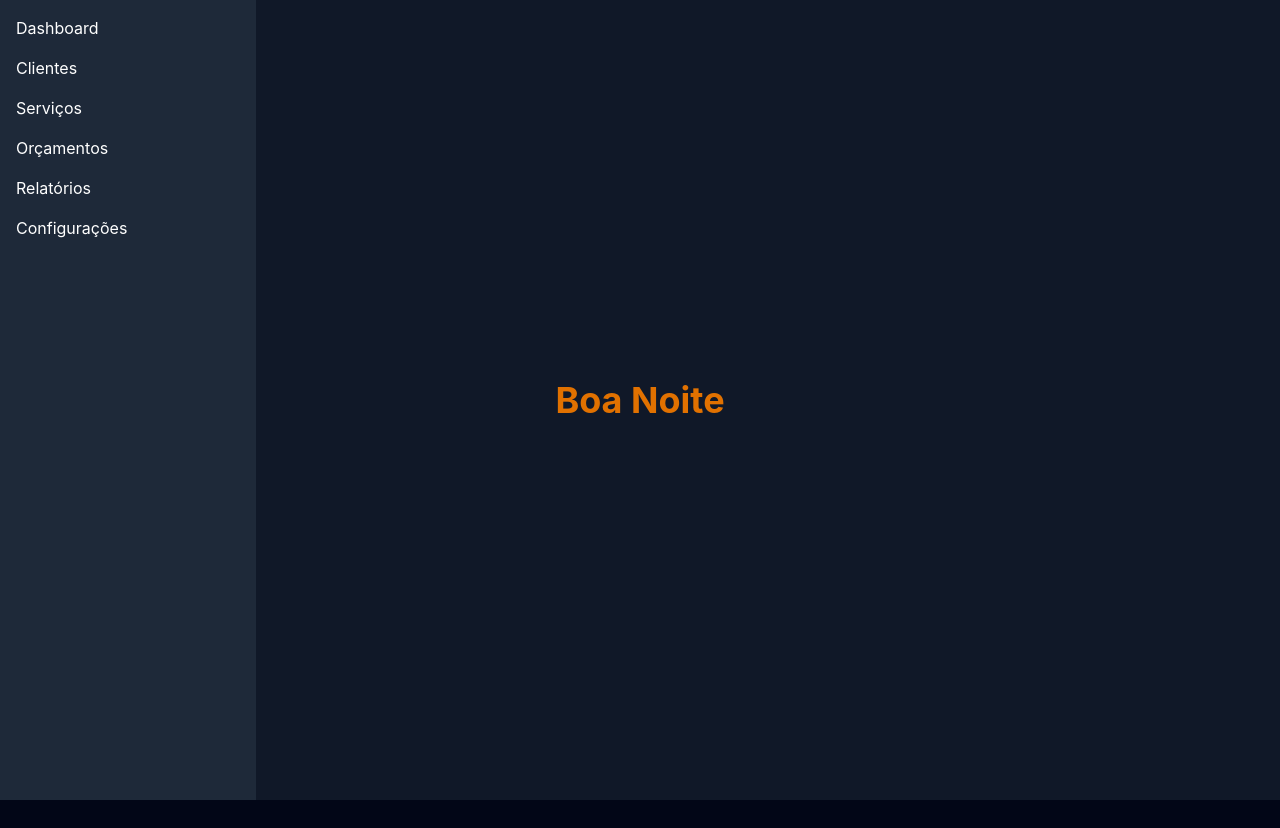
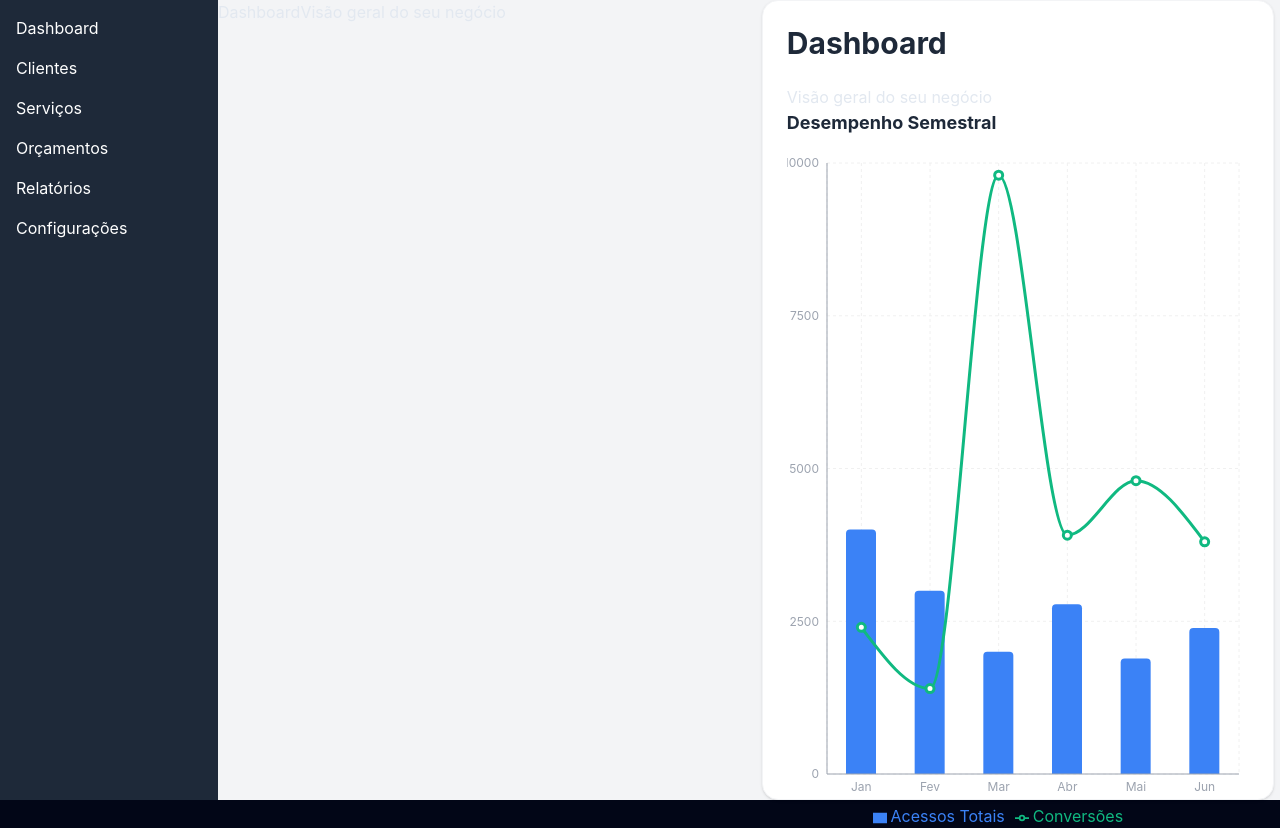
Before and after one commit to danilogmarques/Eletro-Manager, a React (Vite) app: page /dashboard in a window 1280 px wide. Before the commit the page ends 800 px from the top, so only its background shows below. Built offline with nearby package versions, Linux system fonts and the light colour scheme.

Commit message:
feat: componente recharts em dashboard

```diff
--- a/package.json
+++ b/package.json
@@ -14,6 +14,7 @@
     "react": "^19.2.8",
     "react-dom": "^19.2.8",
     "react-router-dom": "^7.18.4",
+    "recharts": "^3.10.1",
     "tailwindcss": "^4.3.3"
   },
   "devDependencies": {
--- a/src/App.tsx
+++ b/src/App.tsx
@@ -1,15 +1,16 @@
 import { BrowserRouter, Route, Routes } from "react-router-dom"
 import { SideBar } from "./components/SideBar"
+import { Dashboard } from "./pages/Dashboard"
 
 
 function App() {
 
   return (
     <BrowserRouter>
-      <div className="bg-gray-900 h-screen w-screen flex items-center justify-center    ">
+      <div className="bg-gray-900 h-screen w-screen flex    ">
         <SideBar />
         <Routes>
-          <Route path="/dashboard" element={<h1 className="text-4xl text-amber-600 font-bold" >Boa Noite</h1>} />
+          <Route path="/dashboard" element={<Dashboard />} />
           <Route path="/clientes" element={<h1 className="text-2xl font-bold text-gray-800">Sobre Nós</h1>} />
           <Route path="/servicos" element={<h1 className="text-2xl font-bold text-gray-800">Serviços</h1>} />
           <Route path="/orcamentos" element={<h1 className="text-2xl font-bold text-gray-800">Orçamentos</h1>} />
--- /dev/null
+++ b/src/components/Recharts.tsx
@@ -0,0 +1,49 @@
+import { ResponsiveContainer, ComposedChart, Line, Bar, XAxis, YAxis, CartesianGrid, Tooltip, Legend } from 'recharts';
+
+// 1. Definição da interface de dados para o TypeScript
+interface AnalyticsData {
+  mes: string;
+  acessos: number;
+  conversoes: number;
+}
+
+// 2. Mock de dados estruturado
+const dados: AnalyticsData[] = [
+  { mes: 'Jan', acessos: 4000, conversoes: 2400 },
+  { mes: 'Fev', acessos: 3000, conversoes: 1398 },
+  { mes: 'Mar', acessos: 2000, conversoes: 9800 },
+  { mes: 'Abr', acessos: 2780, conversoes: 3908 },
+  { mes: 'Mai', acessos: 1890, conversoes: 4800 },
+  { mes: 'Jun', acessos: 2390, conversoes: 3800 },
+];
+
+export function Recharts() {
+  return (
+    <div className="bg-white p-6 rounded-2xl shadow-sm border border-gray-100 w-lg h-screen ml-64">
+      <h1 className="text-3xl font-bold text-gray-800 mb-6">Dashboard</h1>
+      <p>Visão geral do seu negócio</p>
+      <h2 className="text-lg font-bold text-gray-800 mb-4">Desempenho Semestral</h2>
+
+      {/* ResponsiveContainer garante que o gráfico se ajuste ao tamanho da div pai */}
+      <ResponsiveContainer width="100%" height="90%">
+        <ComposedChart data={dados} margin={{ top: 10, right: 10, left: -20, bottom: 0 }}>
+          <CartesianGrid strokeDasharray="3 3" stroke="#f0f0f0" />
+          <XAxis dataKey="mes" stroke="#9ca3af" fontSize={12} tickLine={false} />
+          <YAxis stroke="#9ca3af" fontSize={12} tickLine={false} />
+
+          {/* Tooltip estilizado nativamente */}
+          <Tooltip
+            contentStyle={{ backgroundColor: '#fff', borderRadius: '12px', border: '1px solid #f3f4f6' }}
+          />
+          <Legend />
+
+          {/* Barras representando acessos */}
+          <Bar dataKey="acessos" name="Acessos Totais" fill="#3b82f6" radius={[4, 4, 0, 0]} barSize={30} />
+
+          {/* Linha representando conversões */}
+          <Line type="monotone" dataKey="conversoes" name="Conversões" stroke="#10b981" strokeWidth={3} dot={{ r: 4 }} />
+        </ComposedChart>
+      </ResponsiveContainer>
+    </div>
+  );
+}
--- a/src/components/SideBar.tsx
+++ b/src/components/SideBar.tsx
@@ -2,7 +2,7 @@ import { Link } from "react-router-dom";
 
 export function SideBar() {
   return (
-    <nav className="fixed top-0 left-0 w-64 h-screen
+    <nav className=" w-64 h-screen
      bg-gray-800 text-white p-4">
       <ul className="flex flex-col space-y-4">
         <li>
--- a/src/pages/Dashboard.tsx
+++ b/src/pages/Dashboard.tsx
@@ -1,8 +1,12 @@
-export function About() {
+import { Recharts } from "../components/Recharts";
+
+
+export function Dashboard() {
   return (
-    <div>
-      <h1 className="text-2xl font-bold text-gray-800">Sobre Nós</h1>
-      <p className="text-gray-600 mt-2">Esta é a seção de informações do projeto.</p>
+    <div className="bg-gray-100 w-screen h-screen flex">
+      <h1>Dashboard</h1>
+      <p>Visão geral do seu negócio</p>
+      <Recharts />
     </div>
   );
 }
```
Also changed, not shown: 1 other file (tests, documents, lock files or other folders).
